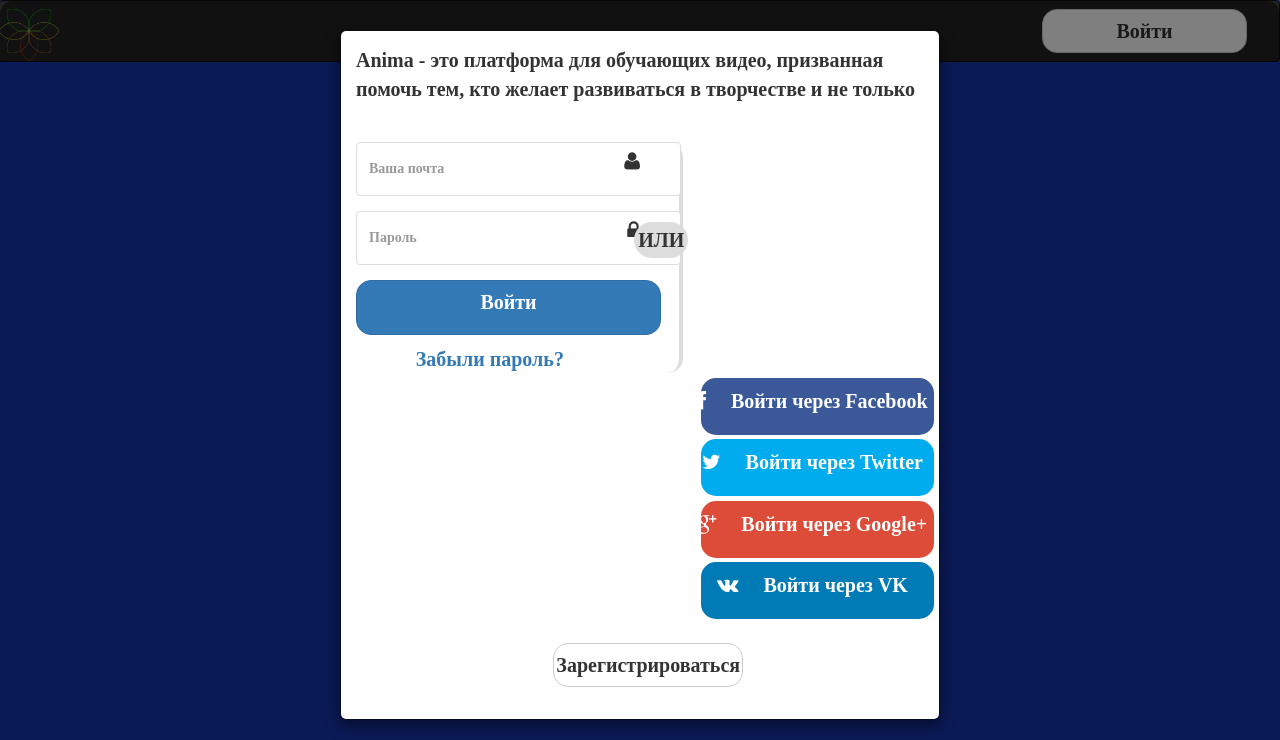
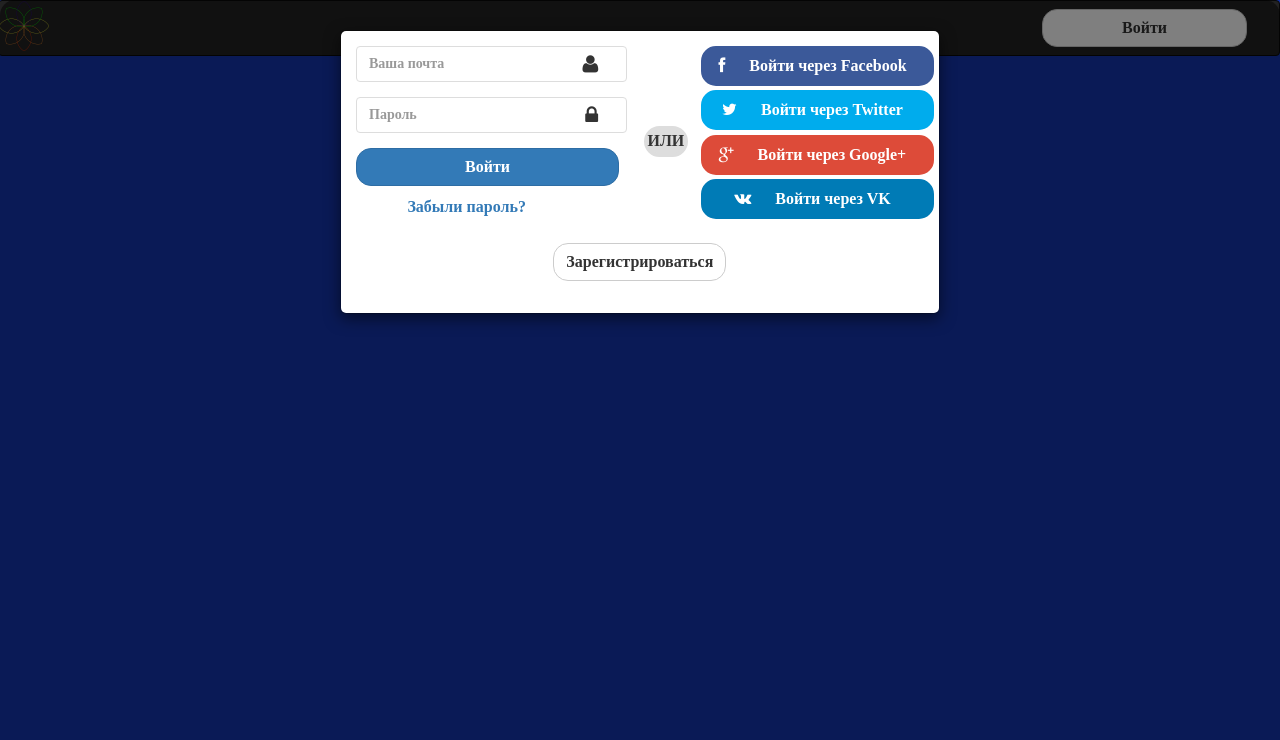
Before and after one commit to Specialistik/streaming, a Django app: page /author/1 in a window 1280 px wide, after a click on "Войти". Shown: the top 740 px of the page. Run offline with Django 3.2, Linux system fonts and the light colour scheme; data comes from the database, SQL or seed files in the repository; some libraries are stand-ins or nearby versions.

Commit message:
исправление пошедшей по пизде вёрстке попапа с логином

```diff
--- a/static/css/core.css
+++ b/static/css/core.css
@@ -1,11 +1,14 @@
 html *
 {
-    font-size: 20px;
+
+    font-size: 16px;
     font-weight: 700;
+
     -webkit-border-radius: 15px 15px 15px 15px;
     -moz-border-radius: 15px 15px 15px 15px;
     border-radius: 15px 15px 15px 15px;
 }
+
 
 body {
     background-color: #1435AD;
@@ -86,8 +89,10 @@ h1, h2, h3, h4 {
 .btn {
     padding-left: 2px;
     padding-right: 2px;
-    font-size: 20px;
+
+    font-size: 16px;
     font-weight: 700;
+
     -webkit-border-radius: 15px 15px 15px 15px;
     -moz-border-radius: 15px 15px 15px 15px;
     border-radius: 15px 15px 15px 15px;
@@ -180,3 +185,8 @@ h1, h2, h3, h4 {
 .navbar-right {
     margin-right: 0;
 }
+
+.modal-register-btn .btn {
+    padding-left: 12px;
+    padding-right: 12px;
+}
--- a/static/css/style.css
+++ b/static/css/style.css
@@ -20,12 +20,12 @@ body{
 }
 .login_modal_header, .login_modal_footer {background: #00BB64 !important;color:#fff;}
 .modal-register-btn{margin: 4% 33% 2% 33% ;width:100%;}
-.login-modal input{height:40px; box-shadow: none; border:1px solid #ddd;}
-.modal-body-left{float:left; width:50%; padding-right:4%; border-right:4px solid #ddd;}
+.login-modal input{box-shadow: none; border:1px solid #ddd; padding: 0; padding-left:12px}
+.modal-body-left{float:left; width:43%;}
 .modal-body-right{float:right; width:47%;}
 .login-link{padding:0 20%;}
 .modal-social-icons{padding:0 10%;}
-.facebook, .twitter, .google, .linkedin {width:100%;height:40px; padding-top:2%; margin-top:2%;}
+.facebook, .twitter, .google, .linkedin {width:100%; padding-top:2%; margin-top:2%;}
 .modal-icons{margin-left: -10px; margin-right: 20px;}
 .google, .google:hover{background-color:#dd4b39;border:2px solid #dd4b39;color:#fff;}
 .twitter, .twitter:hover{ background-color: #00aced; border:2px solid #00aced;color: #fff;}
@@ -33,4 +33,4 @@ body{
 .linkedin, .linkedin:hover{background-color: #007bb6; border: 2px solid #007bb6; color:#fff;}
 #social-icons-conatainer{position: relative;}
 #center-line{position: absolute;  right: 265.7px;top: 80px;background:#ddd;  border: 4px solid #DDDDDD;border-radius: 20px;}
-.modal-login-btn{width:100%;height:40px; margin-bottom:10px;}
+.modal-login-btn{width:100%; margin-bottom:10px;}
--- a/templates/main.html
+++ b/templates/main.html
@@ -8,10 +8,10 @@
 
         <link href="/static/css/bootstrap.min.css" rel="stylesheet">
         <link href="/static/css/font-awesome.min.css" rel="stylesheet" />
-		<link href="/static/css/style.css" rel="stylesheet" />
+	<link href="/static/css/style.css" rel="stylesheet" />
         <link href="/static/css/core.css" rel="stylesheet">
 
-		<script src="/static/js/modernizr-2.6.2.min.js"></script>
+	<script src="/static/js/modernizr-2.6.2.min.js"></script>
         <script src="/static/js/jquery-3.1.0.js"></script>
         <script src="/static/js/bootstrap.min.js"></script>
         <script src="/static/js/arrows.js"></script>
@@ -24,7 +24,7 @@
 <body>
 <div class="content">
     <nav class="navbar navbar-inverse navbar-right index-navbar">
-	<a href='/'> <img height="60" width="60" src='/static/images/logo.png'> </a>
+	<a href='/'> <img height="50" width="50" src='/static/images/logo.png'> </a>
 	{% if user.is_authenticated %}
 		    <button type="button" id="cabinet" class="btn btn-default cabinet navbar-btn dropdown-toggle"> {{ user.username }} </button>
 		</nav>
@@ -50,9 +50,6 @@
 	<div class="modal-dialog">
     	<div class="modal-content">
       		<div class="modal-body login-modal">
-      			<p>Anima - это платформа для обучающих видео, призванная помочь тем, кто желает развиваться в творчестве и не только</p>
-      			<br/>
-      			<div class="clearfix"></div>
       			<div id='social-icons-conatainer'>
 	        		<div class='modal-body-left'>
 	        			<div class="form-group">
@@ -71,7 +68,7 @@
 
 	        		<div class='modal-body-right'>
 	        			<div class="modal-social-icons">
-	        				<a href='#' class="btn btn-default facebook"> <i class="fa fa-facebook modal-icons"></i> Войти через Facebook </a>
+	        				<a href='#' class="btn btn-default facebook" style="margin-top:0;"> <i class="fa fa-facebook modal-icons"></i> Войти через Facebook </a>
 	        				<a href='#' class="btn btn-default twitter"> <i class="fa fa-twitter modal-icons"></i> Войти через Twitter </a>
 	        				<a href='#' class="btn btn-default google"> <i class="fa fa-google-plus modal-icons"></i> Войти через Google+ </a>
 	        				<a href='#' class="btn btn-default linkedin"> <i class="fa fa-vk modal-icons"></i> Войти через VK</a>
```
Also changed, not shown: static/css/left.css (+0 -14 lines).
